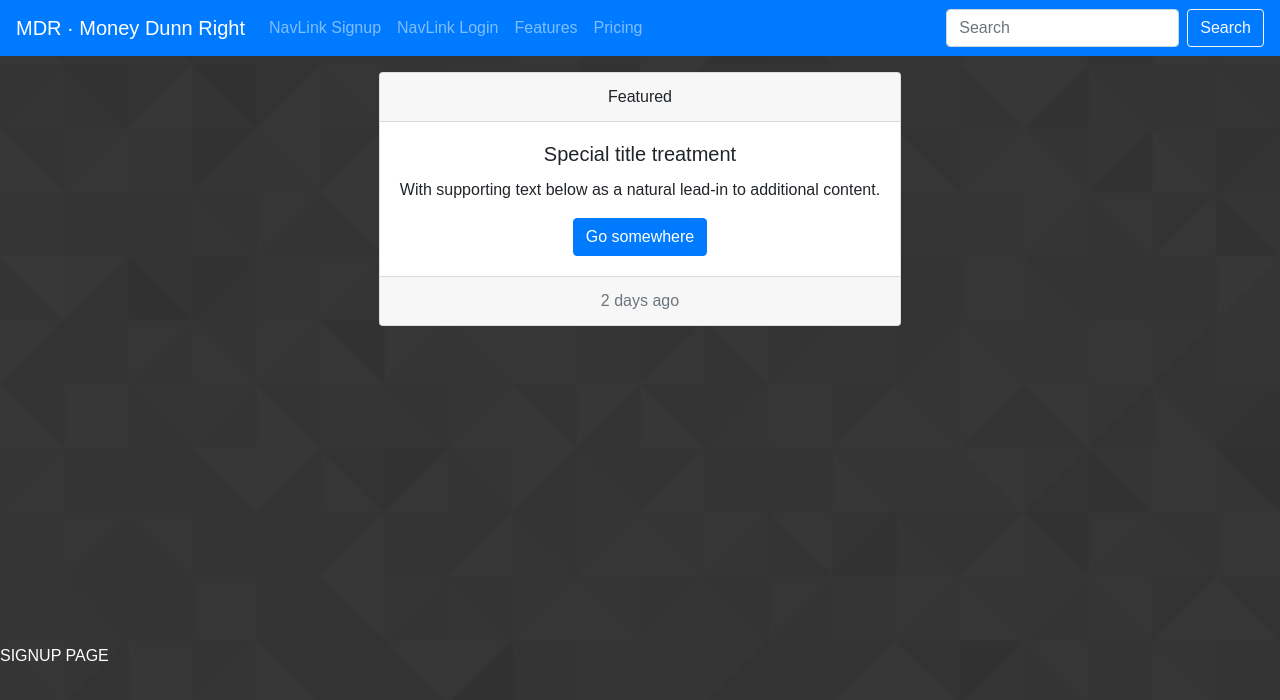
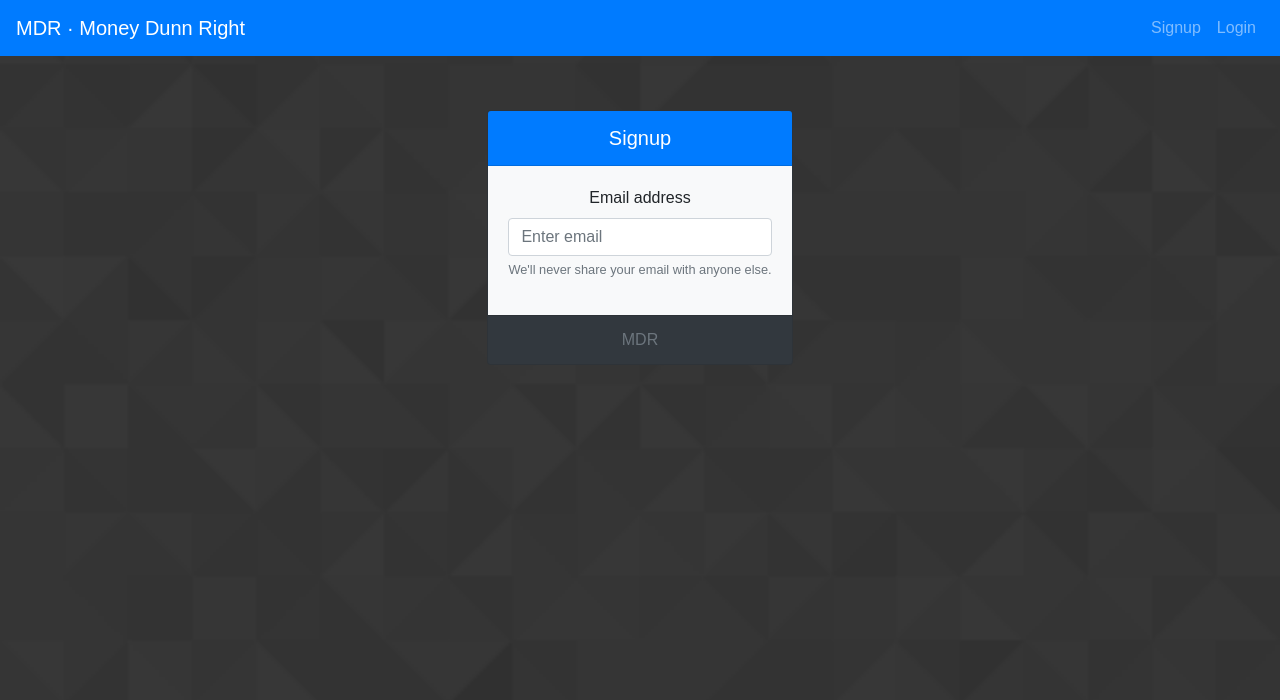
Before and after one commit to knightmac19/Money-Dunn-Right, a React (Create React App) app in the folder client/: page /Signup in a window 1280 px wide. Shown: the top 700 px of the page. Built offline with nearby package versions, Linux system fonts and the light colour scheme.

Commit message:
signup form prototype w/conditional rendering

```diff
--- /dev/null
+++ b/client/src/components/EmailForm/index.js
@@ -0,0 +1,137 @@
+import React, { useState } from 'react';
+import { Form, Button } from 'react-bootstrap';
+import "./style.css";
+
+const EmailForm = props => {
+  const [firstEmail, setFirstEmail] = useState("");
+  const [hasEmail, setHasEmail] = useState();
+  const [secondEmail, setSecondEmail] = useState("");
+
+  const [password, setPassword] = useState("");
+  const [hasPassword, setHasPassword] = useState();
+
+  const firstEmailChange = e => {
+    setFirstEmail(e.target.value);
+    setHasEmail(true);
+  };
+
+  const secondEmailChange = e => {
+    setSecondEmail(e.target.value);
+  };
+
+  const passwordChange = e => {
+    setPassword(e.target.value);
+    setHasPassword(true);
+  };
+
+  const SecondEmailFormGroup = () => {
+    return (
+      <Form.Group controlId="secondEmail">
+        <Form.Label>Re-enter Email</Form.Label>
+        <Form.Control
+          type="email"
+          placeholder="Enter email"
+          onChange={secondEmailChange}
+          value={secondEmail}
+        />
+      </Form.Group>
+    );
+  };
+
+  const EmailsDontMatch = () => {
+    return (
+      <Form.Text className="text-danger">
+          Emails Don't Match
+      </Form.Text>
+    );
+  };
+
+  const PasswordFormGroup = () => {
+    return (
+      <div>
+        <Form.Group controlId="formPassword">
+          <Form.Label>Password</Form.Label>
+          <Form.Control
+            type="password"
+            placeholder="Password"
+            onChange={passwordChange}
+            value={password}
+          />
+        </Form.Group>
+
+        <Form.Group controlId="rememberUserCheckbox">
+          <Form.Check type="checkbox" label="Remember Me" />
+        </Form.Group>
+      </div>
+    );
+  };
+
+  const SignupButton = () => {
+    return (
+      <Button variant="primary" type="submit">
+        Signup
+      </Button>
+    );
+  };
+
+  return (
+    <div>
+      <Form>
+        <Form.Group controlId="firstEmail">
+          <Form.Label>Email address</Form.Label>
+          <Form.Control
+            type="email"
+            placeholder="Enter email"
+            onChange={firstEmailChange}
+            value={firstEmail}
+          />
+          <Form.Text className="text-muted">
+            We'll never share your email with anyone else.
+          </Form.Text>
+        </Form.Group>
+
+        {hasEmail ?
+          (
+            <Form.Group controlId="secondEmail">
+              <Form.Label>Re-enter Email</Form.Label>
+              <Form.Control
+                type="email"
+                placeholder="Enter email"
+                onChange={secondEmailChange}
+                value={secondEmail}
+              />
+            </Form.Group>
+          )
+        : null}
+
+
+        {/* { hasEmail ? <SecondEmailFormGroup /> : null} */}
+        {secondEmail !== "" && firstEmail !== secondEmail ? <EmailsDontMatch /> : null}
+
+        {secondEmail !== "" && firstEmail === secondEmail ? (
+            <div>
+              <Form.Group controlId="formPassword">
+                <Form.Label>Password</Form.Label>
+                <Form.Control
+                  type="password"
+                  placeholder="Password"
+                  onChange={passwordChange}
+                  value={password}
+                />
+              </Form.Group>
+
+              <Form.Group controlId="rememberUserCheckbox">
+                <Form.Check type="checkbox" label="Remember Me" />
+              </Form.Group>
+            </div>
+          )
+        : null}
+
+        {hasPassword ? <SignupButton /> : null}
+
+      </Form>
+    </div>
+  );
+};
+
+export default EmailForm;
--- a/client/src/components/MainNav/index.js
+++ b/client/src/components/MainNav/index.js
@@ -7,16 +7,14 @@ const MainNav = props => {
   return (
     <Navbar bg="primary" variant="dark" fixed="top" expand="md">
       <Navbar.Brand href="#home">MDR · Money Dunn Right</Navbar.Brand>
-      <Nav className="mr-auto">
-        <Nav.Link href="/Signup">NavLink Signup</Nav.Link>
-        <Nav.Link href="/Login">NavLink Login</Nav.Link>
-        <Nav.Link href="#features">Features</Nav.Link>
-        <Nav.Link href="#pricing">Pricing</Nav.Link>
+      <Nav className="ml-auto">
+        <Nav.Link href="/Signup">Signup</Nav.Link>
+        <Nav.Link href="/Login">Login</Nav.Link>
       </Nav>
-      <Form inline>
+      {/* <Form inline>
         <FormControl type="text" placeholder="Search" className="mr-sm-2" />
         <Button variant="outline-light">Search</Button>
-      </Form>
+      </Form> */}
     </Navbar>
   );
 };
--- a/client/src/components/MyCard/index.js
+++ b/client/src/components/MyCard/index.js
@@ -1,6 +1,7 @@
 import React from 'react';
 import "./style.css";
 import { Container, Row, Col, Card, Button } from 'react-bootstrap';
+import EmailForm from '../EmailForm';
 
 
 const MyCard = props => {
@@ -8,17 +9,13 @@ const MyCard = props => {
     <div>
       <Container>
         <Row>
-          <Col>
-            <Card className="text-center">
-              <Card.Header>Featured</Card.Header>
-              <Card.Body>
-                <Card.Title>Special title treatment</Card.Title>
-                <Card.Text>
-                  With supporting text below as a natural lead-in to additional content.
-                </Card.Text>
-                <Button variant="primary">Go somewhere</Button>
+          <Col className="no-padding">
+            <Card className="text-center bg-dark">
+              <Card.Header className="  text-white bg-primary my-card-header">{props.header}</Card.Header>
+              <Card.Body className="bg-light">
+                <EmailForm />
               </Card.Body>
-              <Card.Footer className="text-muted">2 days ago</Card.Footer>
+              <Card.Footer className="text-muted">MDR</Card.Footer>
             </Card>
           </Col>
         </Row>
--- a/client/src/components/MyCard/style.css
+++ b/client/src/components/MyCard/style.css
@@ -0,0 +1,20 @@
+.my-card-header {
+  /* border-style: solid;
+  border-width: 3px;
+  border-color: black; */
+  padding-left: 0px;
+  padding-right: 0px;
+  margin-left: 0px;
+  margin-right: 0px;
+  font-size: 2.5vh;
+}
+
+.no-padding {
+  padding: 0px;
+}
+
+.card-border {
+  border-style: solid;
+  border-width: 3px;
+  border-color: black;
+}
--- a/client/src/pages/Login/index.js
+++ b/client/src/pages/Login/index.js
@@ -13,11 +13,7 @@ const Login = () => {
       <br/>
       <br/>
       <br/>
-      <MyCard />
-      <br/>
-      <br/>
-      <br/>
-      <p className="text-white">LOGIN PAGE</p>
+      <MyCard header={"Login"}/>
     </div>
   );
 };
--- a/client/src/pages/Signup/index.js
+++ b/client/src/pages/Signup/index.js
@@ -1,9 +1,11 @@
 import React from 'react';
 import "./style.css";
-import { Button } from 'react-bootstrap';
+import { Button, Container, Row, Col } from 'react-bootstrap';
 import { Redirect } from 'react-router-dom';
 import MyCard from '../../components/MyCard';
 import MainNav from '../../components/MainNav';
+import EmailForm from '../../components/EmailForm';
+
 
 
 
@@ -11,14 +13,17 @@ const Signup = () => {
   return (
     <div>
       <MainNav />
-      <br/>
-      <br/>
-      <br/>
-      <MyCard />
-      <br/>
-      <br/>
-      <br/>
-      <p className="text-white">SIGNUP PAGE</p>
+      <Container
+        fluid="sm"
+        className="d-flex contain-height justify-content-center align-items-center"
+      >
+        <Row >
+          <Col>
+            <MyCard header={"Signup"} />
+          </Col>
+        </Row>
+      </Container>
+
     </div>
   );
 };
--- a/client/src/pages/Signup/style.css
+++ b/client/src/pages/Signup/style.css
@@ -0,0 +1,3 @@
+.contain-height {
+  height: 90vh;
+}
```
Also changed, not shown: client/src/components/EmailForm/style.css (added).
